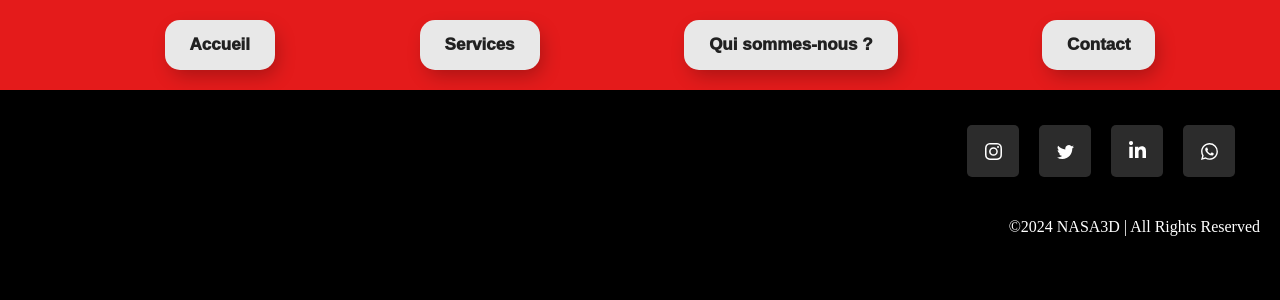
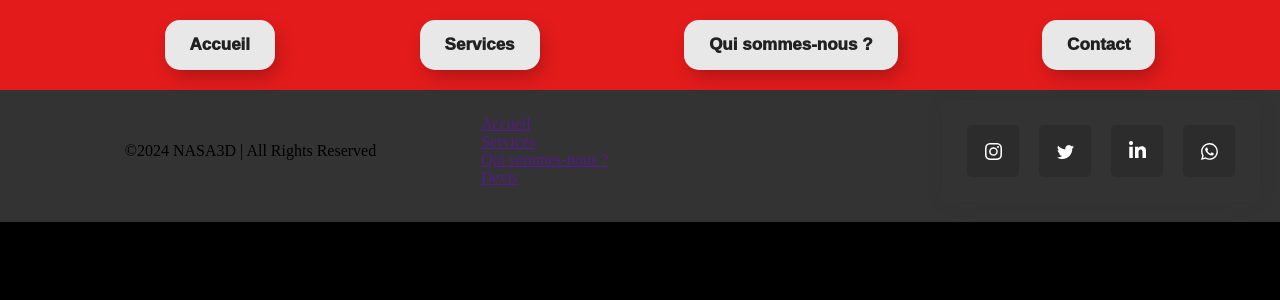
Before and after one commit to Nassjet/NASA3D, a React (Vite) app: page / in a window 1280 px wide. Shown: the top 300 px of the page. Built offline with nearby package versions, Linux system fonts and the light colour scheme.

Commit message:
petit update du footer, à changer c'est trop moche

```diff
--- a/src/components/ui/Footer.tsx
+++ b/src/components/ui/Footer.tsx
@@ -1,5 +1,4 @@
 import React from "react";
-
 
 const Footer: React.FC = ({}) => {
   return (
@@ -32,6 +31,23 @@ const Footer: React.FC = ({}) => {
 
       {/*insérer la suite du footer ici */}
 
+      <div className="footer-list">
+        <ul>
+          <li>
+            <a href="">Accueil</a>
+          </li>
+          <li>
+            <a href="">Services</a>
+          </li>
+          <li>
+            <a href="">Qui sommes-nous ?</a>
+          </li>
+          <li>
+            <a href="">Devis</a>
+          </li>
+        </ul>
+      </div>
+
       <div className="footer-content">
         <p>&copy;2024 NASA3D | All Rights Reserved</p>
       </div>
--- a/src/index.css
+++ b/src/index.css
@@ -149,10 +149,33 @@ body::before {
 
 .footer {
   display: flex;
-  flex-direction: column;
-  justify-content: center;
-  align-items: flex-end;
-  color: white;
+  flex-direction: row-reverse;
+  justify-content: space-between; /* Distribue l'espace entre les éléments */
+  align-items: center; /* Aligne les éléments verticalement au centre */
   padding: 20px;
   margin-top: auto;  /* Permet au footer d'être poussé au bas du container */
+  background-color: #333; /* Ajoute une couleur de fond pour que le texte soit visible */
 }
+
+.footer-content {
+  display: flex;
+  justify-content: center; /* Centre le texte au milieu */
+  flex: 1; /* Permet à cette div de prendre autant d'espace que possible */
+}
+
+.footer-list {
+  flex: 1; /* Permet à cette div de prendre autant d'espace que possible */
+  display: flex;
+  justify-content: flex-start; /* Aligne la liste à gauche */
+}
+
+.footer-list ul {
+  list-style: none; /* Enlève les puces */
+  padding: 0;
+  margin: 0;
+}
+
+.footer-list li {
+  margin-right: 50px; /* Espace entre les éléments de la liste */
+  color: white;
+}
```
